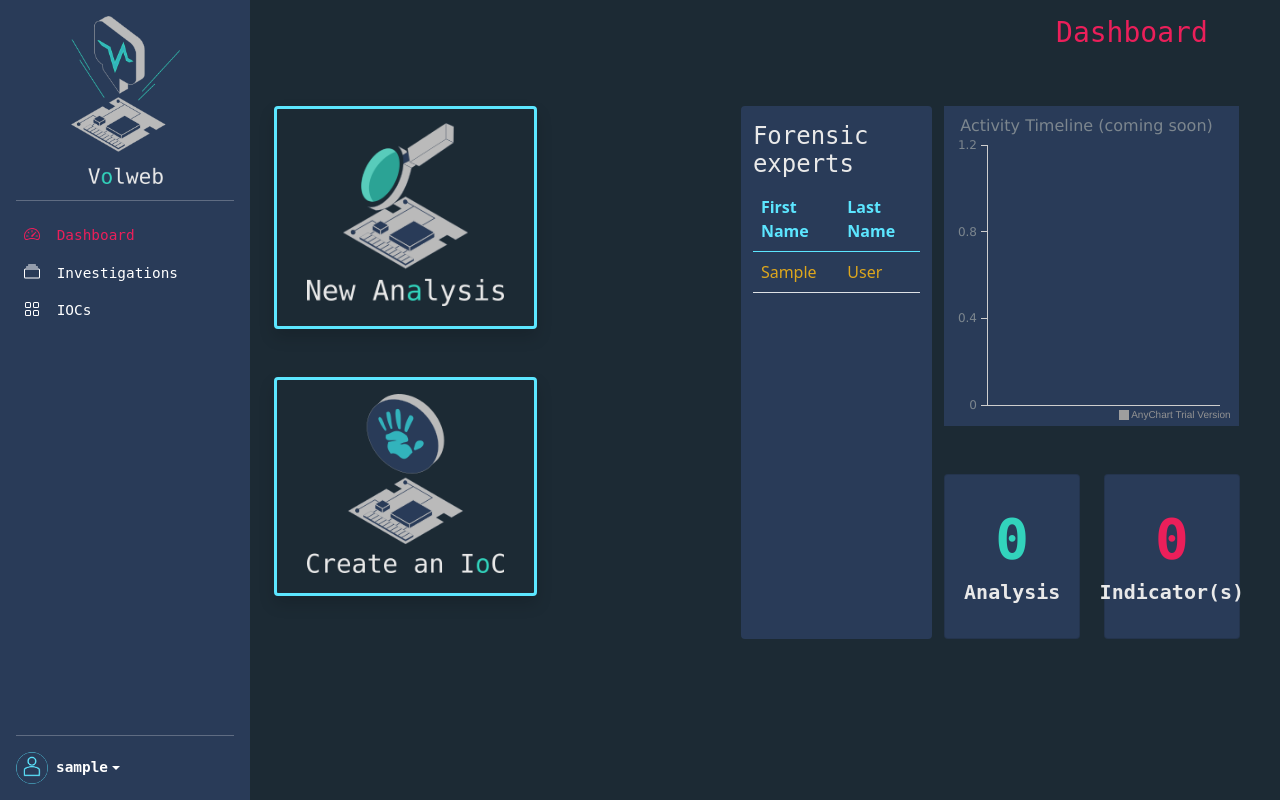
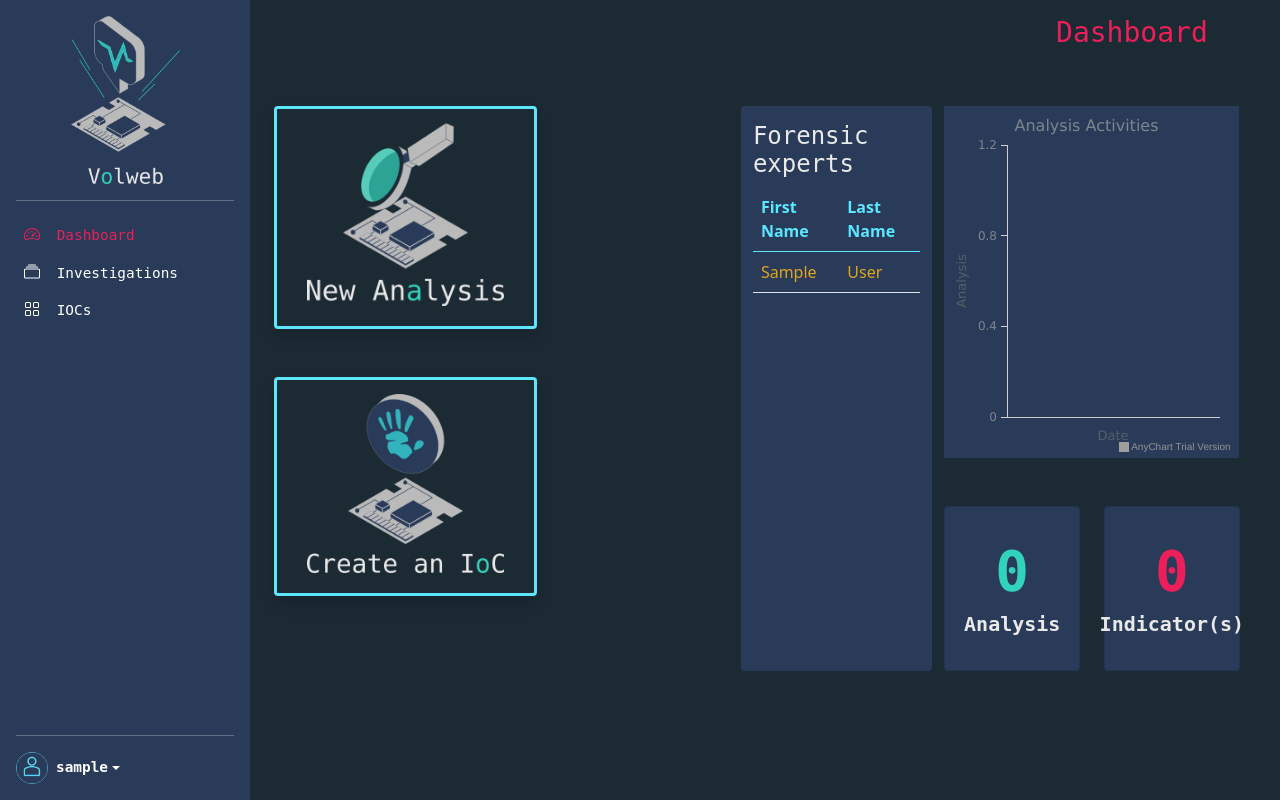
Before and after one commit to k1nd0ne/VolWeb, a Django app: page / in a window 1280 px wide; the page is wider, and only the part inside the window is pictured. Run offline with Django 3.2, Linux system fonts and the light colour scheme; the visitor is signed in with stand-in values (Sample User, id 1); data comes from the database, SQL or seed files in the repository; data that the repository does not hold is empty; parts of the project's set-up code (start-up, migrations or seed data) failed here and were passed over; some libraries are stand-ins or nearby versions; grey boxes are pictures that could not be loaded.

Commit message:
Analysis Activity graph & display bug fix
New - Analysis activity timeline graphic.
Fixed - Display bug in the "newioc" template.
Fixed - Display bug in the "dashboard" template.

```diff
--- a/dashboard/templates/dashboard/dashboard.html
+++ b/dashboard/templates/dashboard/dashboard.html
@@ -93,7 +93,7 @@
       color: #eb1f5a;
   }
   #chart {
-         height: 20rem;
+         height: 22rem;
   }
 </style>
 <!-- Dashboard Cards  -->
@@ -126,6 +126,7 @@
         <div class="col-2">
         </div>
         <div class="col-2 mid-section rounded">
+
             <h4 class="h4 mt-3">Forensic experts</h4>
             <table class="table">
                 <thead>
@@ -192,15 +193,19 @@ if (document.getElementById('indcount')) {
   }
 
 // create data
-var data = [
-];
-
+var data = [];
+var data_raw = JSON.parse("{{Activity|escapejs}}");
+for (var i in data_raw){
+  data.push([data_raw[i]["pk"],data_raw[i]["fields"]["count"]]);
+}
 // create a chart
-chart = anychart.line();
-chart.title("Activity Timeline (coming soon)");
+chart = anychart.column();
+chart.title("Analysis Activities");
 chart.background().fill("#293b58");
+chart.xAxis().title("Date");
+chart.yAxis().title("Analysis");
 // create a line series and set the data
-var series = chart.line(data);
+var series = chart.column(data);
 series.stroke('#32d3bc');
 // set the container id
 chart.container("chart");
--- a/dashboard/views.py
+++ b/dashboard/views.py
@@ -1,11 +1,13 @@
 from django.shortcuts import render
 from django.contrib.auth.decorators import login_required
-from investigations.models import UploadInvestigation
+from investigations.models import UploadInvestigation, Activity
 from iocs.models import NewIOC
 from django.contrib.auth import get_user_model
+from django.core import serializers
 
 #Dashboard view : Return the dashboard with the latest IOCs and Investigations
 @login_required
 def dashboard(request):
     User = get_user_model()
-    return render(request,'dashboard/dashboard.html',{'Users':User.objects.all(),'investigations':UploadInvestigation.objects.all().count(), 'iocs':NewIOC.objects.all().count()})
+    activity = serializers.serialize("json", Activity.objects.all(), fields = ("date", "count"))
+    return render(request,'dashboard/dashboard.html',{'Activity': activity, 'Users':User.objects.all(),'investigations':UploadInvestigation.objects.all().count(), 'iocs':NewIOC.objects.all().count()})
--- a/investigations/admin.py
+++ b/investigations/admin.py
@@ -1,3 +1,4 @@
 from django.contrib import admin
-from .models import UploadInvestigation
+from .models import UploadInvestigation, Activity
 admin.site.register(UploadInvestigation)
+admin.site.register(Activity)
--- a/investigations/models.py
+++ b/investigations/models.py
@@ -14,3 +14,7 @@ class UploadInvestigation(models.Model):
     uid = models.CharField(max_length=50)
     def __str__(self):
         return str(self.pk)
+
+class Activity(models.Model):
+    date = models.DateField(primary_key=True)
+    count = models.IntegerField()
--- a/investigations/templates/investigations/invest.html
+++ b/investigations/templates/investigations/invest.html
@@ -53,6 +53,7 @@
             <div class="d-inline">
                 <input class="query-input text-white mb-3" id="myInput" type="text" placeholder="Search..">
             </div>
+            <p><a href="{%url 'newinvest'%}">Create a new investigation.</a></p>
             <hr>
         </div>
     </div>
@@ -140,8 +141,6 @@
         </div>
       </div>
       {% endfor %}
-      {% else %}
-      <p>Nothing to show. <a href="{%url 'newinvest'%}">Create a new investigation.</a></p>
       {% endif %}
     </div>
   </div>
--- a/iocs/templates/iocs/newioc.html
+++ b/iocs/templates/iocs/newioc.html
@@ -44,7 +44,7 @@ main {
   }
 </style>
 
-<main class="container-fluid col-md-11 ml-sm-auto pt-3 px-4">
+<main class="container-fluid col-md-10 ml-sm-auto pt-3 px-4 text-light">
     <div class="card border text-light">
         <div class="card-body">
             <h5 class="card-title" id="invest-title"> <svg class="bi me-2" width="32" height="32"><use xlink:href="#collection"/></svg>Create an IOC</h5>
```
Also changed, not shown: investigations/views.py (+15 -4 lines).
